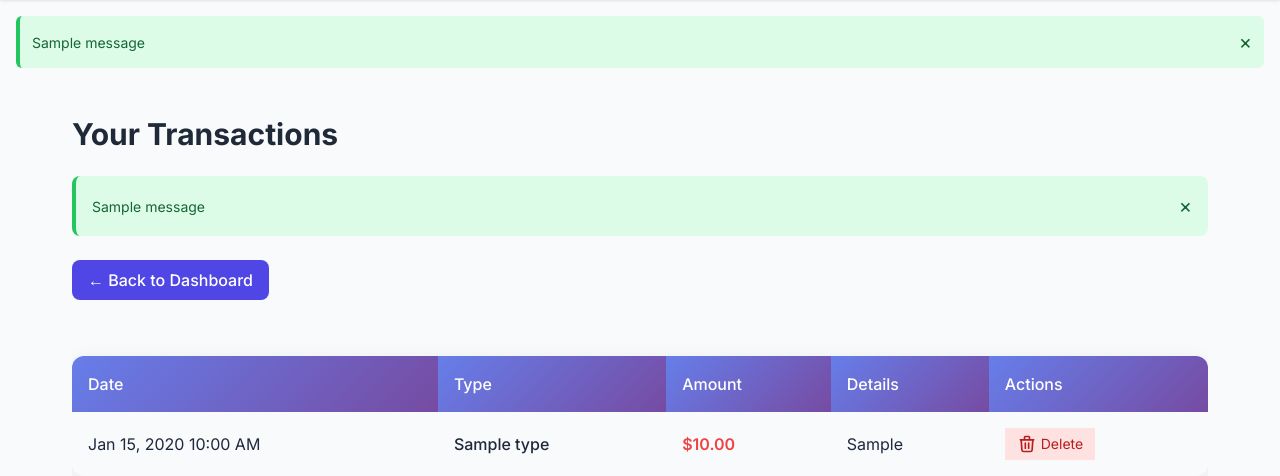
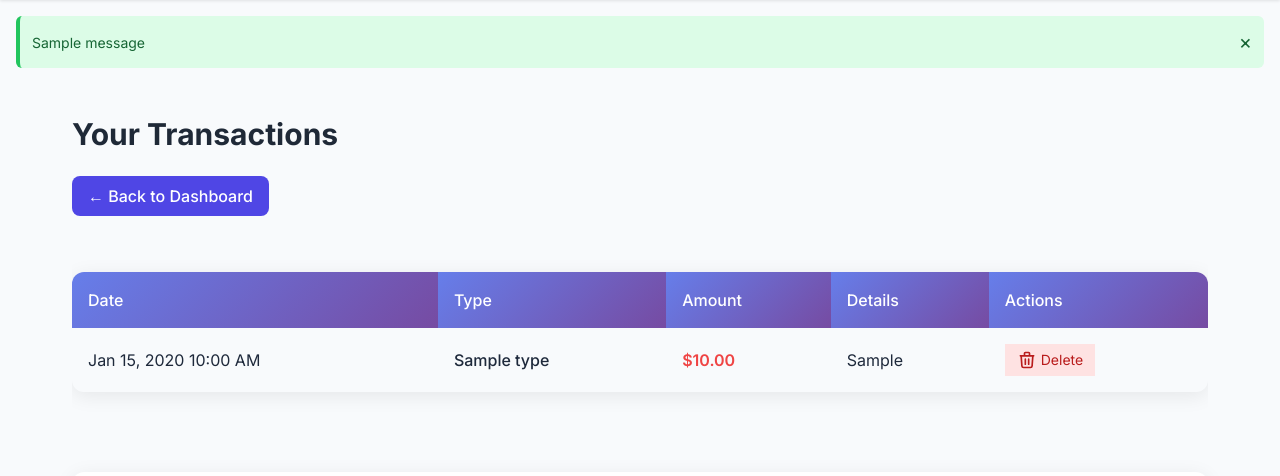
Before and after one commit to Mathan3006/family, a Flask app: page /transactions in a window 1280 px wide. Shown: the part 64-540 px from the top of the page. Run offline with Flask 3, Linux system fonts and the light colour scheme; the visitor is signed in with stand-in values (Sample User, id 1); one stand-in notice (Sample message) is shown; a database or web service that is not in the repository returns one stand-in record (values such as "Sample title"); data that the repository does not hold is empty; some libraries are stand-ins or nearby versions.

Commit message:
Update transactions.html

```diff
--- a/templates/transactions.html
+++ b/templates/transactions.html
@@ -142,20 +142,6 @@
 <div class="transactions-container">
     <h1 class="text-3xl font-bold text-gray-800 mb-6">Your Transactions</h1>
 
-    {% with messages = get_flashed_messages(with_categories=true) %}
-        {% if messages %}
-            <div class="flash-messages mb-6">
-                {% for category, message in messages %}
-                    <div class="alert alert-{{ category }} p-4 rounded-lg mb-4 flex justify-between items-center">
-                        <span>{{ message }}</span>
-                        <button onclick="this.parentElement.style.opacity='0'; setTimeout(()=>this.parentElement.remove(), 300)"
-                                class="text-xl hover:text-gray-700 transition">×</button>
-                    </div>
-                {% endfor %}
-            </div>
-        {% endif %}
-    {% endwith %}
-
     <div class="transaction-actions mb-6">
         <a href="{{ url_for('home') }}" class="btn bg-indigo-600 text-white hover:bg-indigo-700 px-4 py-2 rounded-lg">
             ← Back to Dashboard
```
